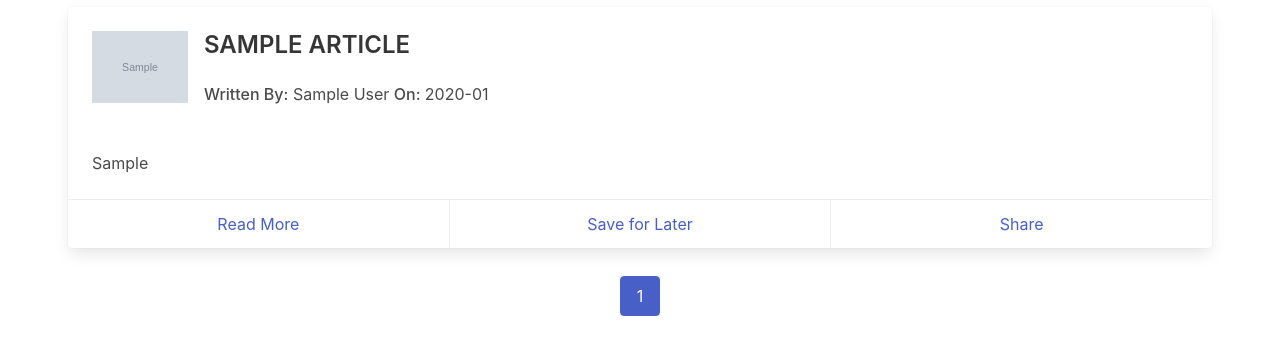
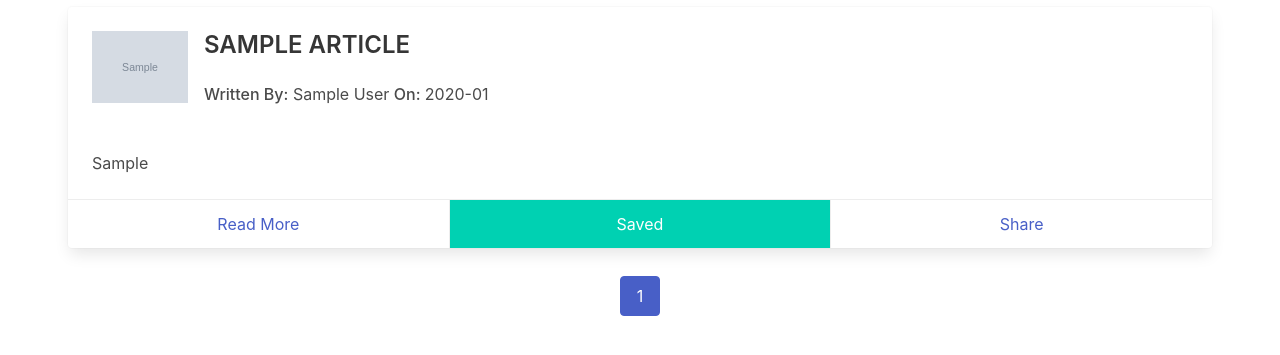
Before and after one commit to squiggie/tldr, a Flask app: a page that uses app/templates/category.html in a window 1280 px wide. Shown: the part 165-520 px from the top of the page. Run offline with Flask 3, Linux system fonts and the light colour scheme; a user stored in the database is signed in; tables that the repository leaves empty hold one stand-in row (values such as "Sample post"); grey boxes marked "Sample" are stand-in pictures.

Commit message:
add save notification and button

```diff
--- a/app/routes.py
+++ b/app/routes.py
@@ -12,8 +12,8 @@ def init_app(app):
         session['per_page'] = per_page
         articles = Article.query.order_by(Article.added_date.desc()).paginate(page=page, per_page=per_page, error_out=False)
         if current_user.is_authenticated:
-            favorite_articles = [article.id for article in current_user.favorite_articles]
-            return render_template('index.html', articles=articles, pagination=articles, favorite_articles=favorite_articles)
+            favorite_article_ids = [article.id for article in current_user.favorite_articles]
+            return render_template('index.html', articles=articles, pagination=articles, favorite_article_ids=favorite_article_ids)
         return render_template('index.html', articles=articles, pagination=articles)
 
 
@@ -34,8 +34,8 @@ def init_app(app):
         category = Category.query.filter_by(name=category_name).first_or_404()
         articles = Article.query.filter_by(category_id=category.id).order_by(Article.added_date.desc()).paginate(page=page, per_page=per_page, error_out=False)
         if current_user.is_authenticated:
-            favorite_articles = [article.id for article in current_user.favorite_articles]
-            return render_template('category.html', category=category, articles=articles.items, pagination=articles, favorite_articles=favorite_articles)
+            favorite_article_ids = [article.id for article in current_user.favorite_articles]
+            return render_template('category.html', category=category, articles=articles.items, pagination=articles, favorite_article_ids=favorite_article_ids)
         return render_template('category.html', category=category, articles=articles.items, pagination=articles)
 
 
--- a/app/templates/category.html
+++ b/app/templates/category.html
@@ -54,7 +54,15 @@
                     <footer class="card-footer">
                         <a href="{{ article.url }}"  target= "_blank" class="card-footer-item">Read More</a>
                         {% if current_user.is_authenticated %}
-                            <a href="{{ url_for('save_article', article_id=article.id) }}" class="card-footer-item">Save for Later</a>
+                            <a href="{{ url_for('save_article', article_id=article.id) }}" data-id="{{ article.id }}"
+                                {% if article.id in favorite_article_ids %}
+                                    class="card-footer-item has-background-primary has-text-white">
+                                    Saved
+                                {% else %}
+                                    class="card-footer-item">
+                                    Save for Later
+                                {% endif %}
+                            </a>
                         {% endif %}
                         <a href="#" class="card-footer-item">Share</a>
                     </footer>
--- a/app/templates/index.html
+++ b/app/templates/index.html
@@ -52,7 +52,11 @@
                     <footer class="card-footer">
                         <a href="{{ article.url }}"  target= "_blank" class="card-footer-item">Read More</a>
                         {% if current_user.is_authenticated %}
-                            <a href="{{ url_for('save_article', article_id=article.id) }}" class="card-footer-item">Save for Later</a>
+                            <a href="{{ url_for('save_article', article_id=article.id) }}"
+                                class="card-footer-item {% if article.id in favorite_article_ids %}has-background-primary{% endif %}"
+                                data-id="{{ article.id }}">
+                                Save for Later
+                            </a>
                         {% endif %}
                         <a href="#" class="card-footer-item">Share</a>
                     </footer>
```
